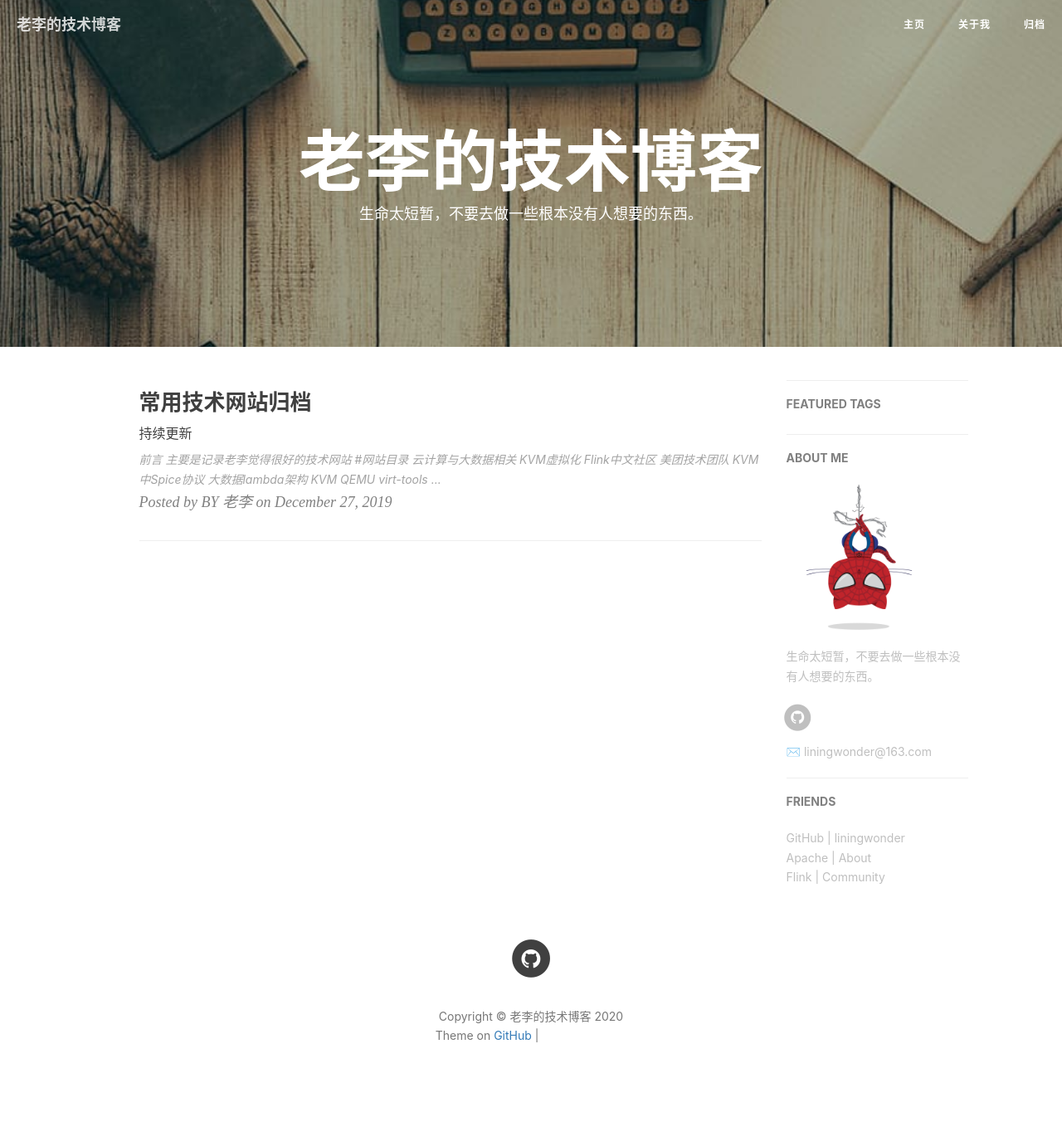
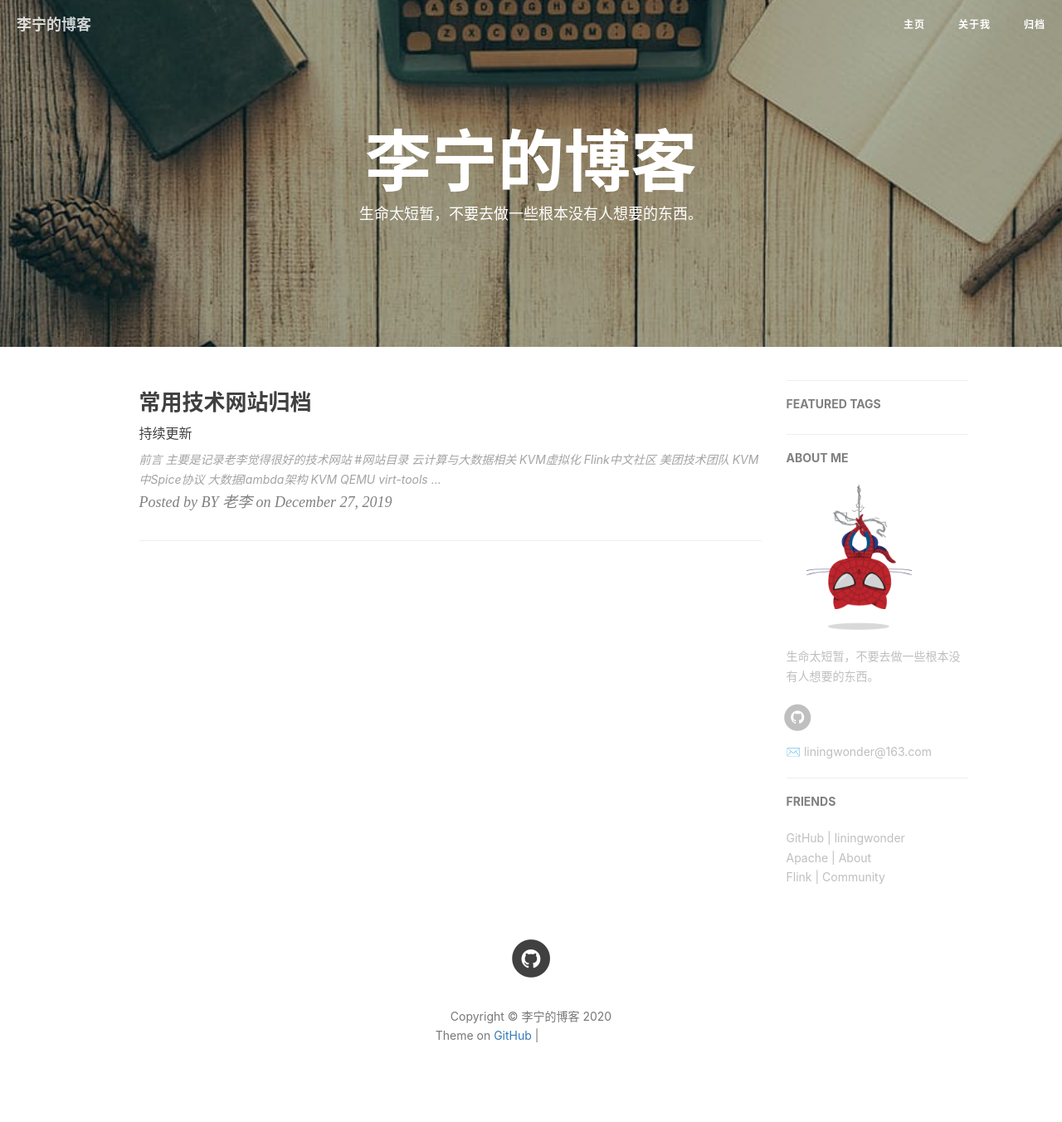
Before and after one commit to liningwonder/jekyll-blog, a Jekyll site: the page built from index.html, in a window 1280 px wide. Shown: the whole page at 83% size. Built offline with Jekyll 4.4.1, drawn with Linux system fonts in a browser that asks for light colours; nearby versions of some CDN libraries; the list of posts is cut into pages by our own code; comment, search, counter and statistics services are not loaded; grey boxes are pictures that could not be loaded.

Commit message:
blog change

```diff
--- a/_config.yml
+++ b/_config.yml
@@ -1,5 +1,5 @@
 # Site settings
-title: 老李的技术博客
+title: 李宁的博客
 SEOTitle: 李宁的博客 | liningwonder's Blog
 header-img: img/post-bg-desk.jpg
 email: liningwonder@163.com
```
